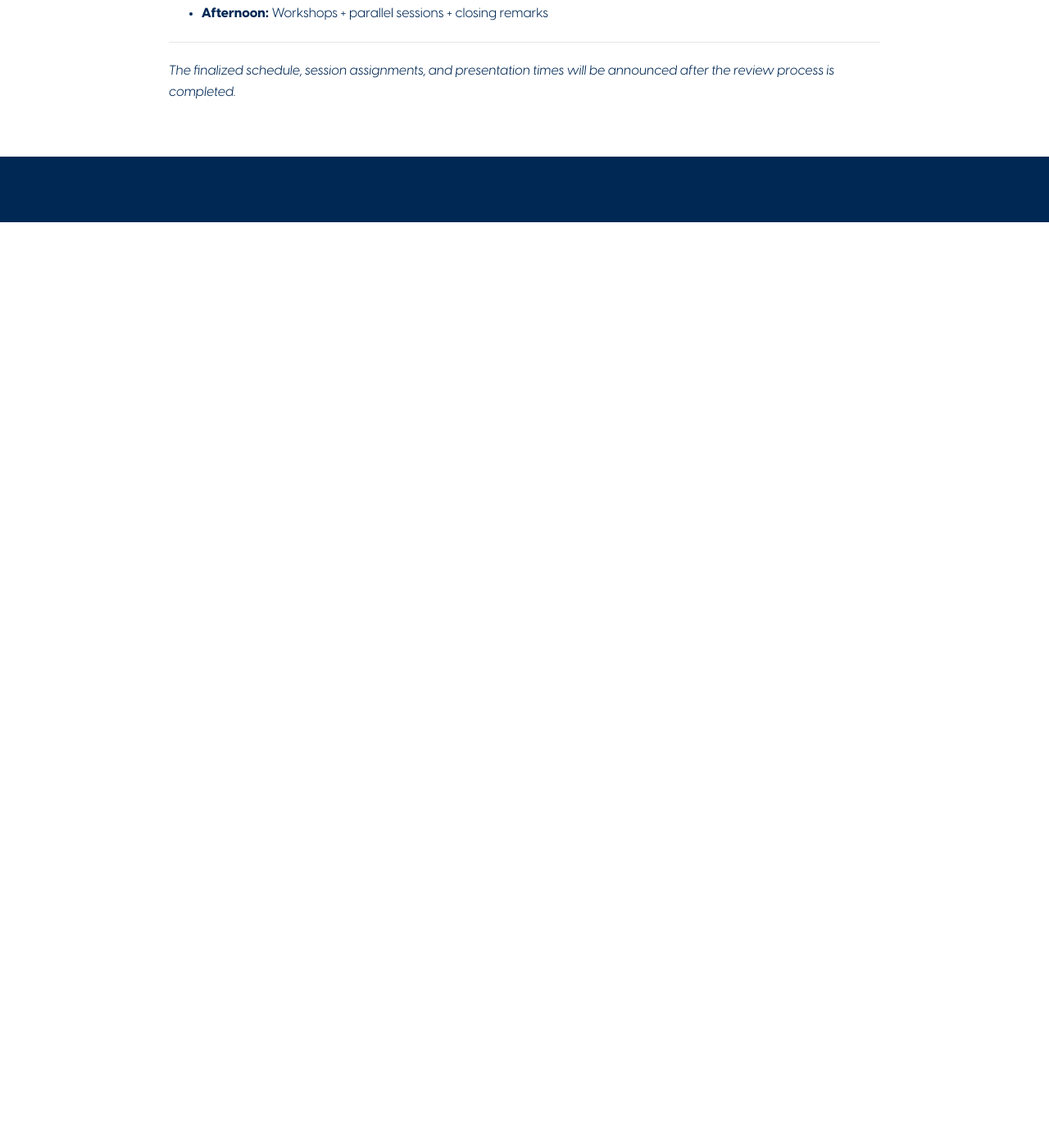
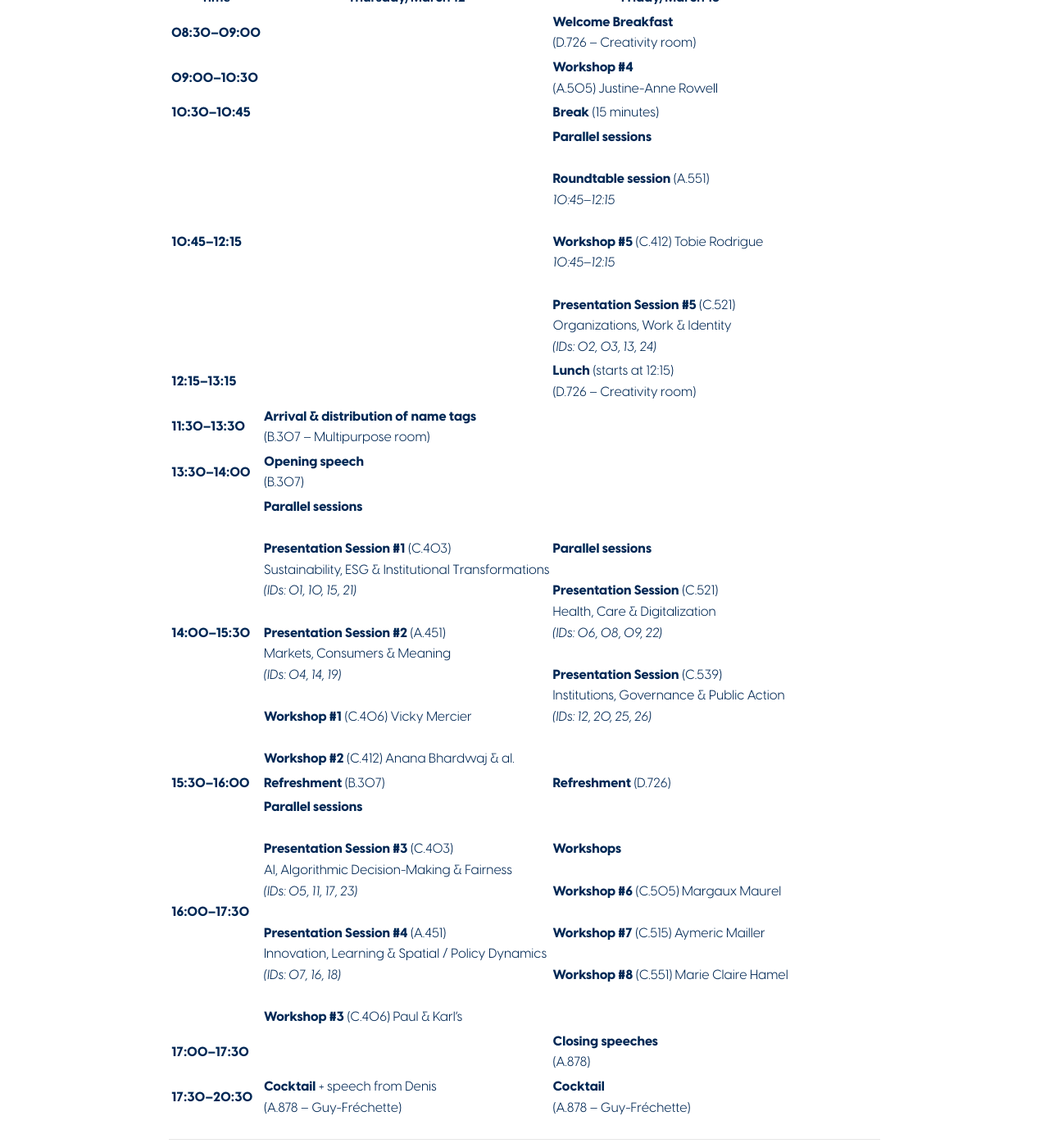
Before and after one commit to juanseripe/symposium2026, a Jekyll site: the page built from docs/en/programme.md, in a window 1280 px wide and 1400 px high, scrolled down 847 px. Shown: the whole window at 82% size. Built offline with Jekyll 4.4.1, drawn with Linux system fonts in a browser that asks for light colours; before the commit the page ends 1118 px from its top, so only the background shows below that; some of the changed text lies outside the part shown.

Commit message:
Try Final Program

```diff
--- a/docs/en/programme.md
+++ b/docs/en/programme.md
@@ -19,11 +19,169 @@ In addition, the program will include opening and closing remarks, as well as op
 
 ---
 
-### Preliminary Structure (Indicative)
+### Final Program
 
-- **Morning:** Welcome + parallel sessions (oral presentations / roundtables)
-- **Midday:** Lunch + networking
-- **Afternoon:** Workshops + parallel sessions + closing remarks
+ <h3>Schedule (Draft)</h3>
+
+<table>
+  <thead>
+    <tr>
+      <th>Time</th>
+      <th>Thursday, March 12</th>
+      <th>Friday, March 13</th>
+    </tr>
+  </thead>
+
+  <tbody>
+    <tr>
+      <td><strong>08:30–09:00</strong></td>
+      <td></td>
+      <td>
+        <strong>Welcome Breakfast</strong><br>
+        (D.726 – Creativity room)
+      </td>
+    </tr>
+
+    <tr>
+      <td><strong>09:00–10:30</strong></td>
+      <td></td>
+      <td>
+        <strong>Workshop #4</strong><br>
+        (A.505) Justine-Anne Rowell
+      </td>
+    </tr>
+
+    <tr>
+      <td><strong>10:30–10:45</strong></td>
+      <td></td>
+      <td><strong>Break</strong> (15 minutes)</td>
+    </tr>
+
+    <tr>
+      <td><strong>10:45–12:15</strong></td>
+      <td></td>
+      <td>
+        <strong>Parallel sessions</strong><br><br>
+        <strong>Roundtable session</strong> (A.551)<br>
+        <em>10:45–12:15</em><br><br>
+
+        <strong>Workshop #5</strong> (C.412) Tobie Rodrigue<br>
+        <em>10:45–12:15</em><br><br>
+
+        <strong>Presentation Session #5</strong> (C.521)<br>
+        Organizations, Work &amp; Identity<br>
+        <em>(IDs: 02, 03, 13, 24)</em>
+      </td>
+    </tr>
+
+    <tr>
+      <td><strong>12:15–13:15</strong></td>
+      <td></td>
+      <td>
+        <strong>Lunch</strong> (starts at 12:15)<br>
+        (D.726 – Creativity room)
+      </td>
+    </tr>
+
+    <tr>
+      <td><strong>11:30–13:30</strong></td>
+      <td>
+        <strong>Arrival &amp; distribution of name tags</strong><br>
+        (B.307 – Multipurpose room)
+      </td>
+      <td></td>
+    </tr>
+
+    <tr>
+      <td><strong>13:30–14:00</strong></td>
+      <td>
+        <strong>Opening speech</strong><br>
+        (B.307)
+      </td>
+      <td></td>
+    </tr>
+
+    <tr>
+      <td><strong>14:00–15:30</strong></td>
+      <td>
+        <strong>Parallel sessions</strong><br><br>
+        <strong>Presentation Session #1</strong> (C.403)<br>
+        Sustainability, ESG &amp; Institutional Transformations<br>
+        <em>(IDs: 01, 10, 15, 21)</em><br><br>
+
+        <strong>Presentation Session #2</strong> (A.451)<br>
+        Markets, Consumers &amp; Meaning<br>
+        <em>(IDs: 04, 14, 19)</em><br><br>
+
+        <strong>Workshop #1</strong> (C.406) Vicky Mercier<br><br>
+
+        <strong>Workshop #2</strong> (C.412) Anana Bhardwaj &amp; al.
+      </td>
+
+      <td>
+        <strong>Parallel sessions</strong><br><br>
+        <strong>Presentation Session</strong> (C.521)<br>
+        Health, Care &amp; Digitalization<br>
+        <em>(IDs: 06, 08, 09, 22)</em><br><br>
+
+        <strong>Presentation Session</strong> (C.539)<br>
+        Institutions, Governance &amp; Public Action<br>
+        <em>(IDs: 12, 20, 25, 26)</em>
+      </td>
+    </tr>
+
+    <tr>
+      <td><strong>15:30–16:00</strong></td>
+      <td><strong>Refreshment</strong> (B.307)</td>
+      <td><strong>Refreshment</strong> (D.726)</td>
+    </tr>
+
+    <tr>
+      <td><strong>16:00–17:30</strong></td>
+      <td>
+        <strong>Parallel sessions</strong><br><br>
+        <strong>Presentation Session #3</strong> (C.403)<br>
+        AI, Algorithmic Decision-Making &amp; Fairness<br>
+        <em>(IDs: 05, 11, 17, 23)</em><br><br>
+
+        <strong>Presentation Session #4</strong> (A.451)<br>
+        Innovation, Learning &amp; Spatial / Policy Dynamics<br>
+        <em>(IDs: 07, 16, 18)</em><br><br>
+
+        <strong>Workshop #3</strong> (C.406) Paul &amp; Karl’s
+      </td>
+
+      <td>
+        <strong>Workshops</strong><br><br>
+        <strong>Workshop #6</strong> (C.505) Margaux Maurel<br><br>
+        <strong>Workshop #7</strong> (C.515) Aymeric Mailler<br><br>
+        <strong>Workshop #8</strong> (C.551) Marie Claire Hamel
+      </td>
+    </tr>
+
+    <tr>
+      <td><strong>17:00–17:30</strong></td>
+      <td></td>
+      <td>
+        <strong>Closing speeches</strong><br>
+        (A.878)
+      </td>
+    </tr>
+
+    <tr>
+      <td><strong>17:30–20:30</strong></td>
+      <td>
+        <strong>Cocktail</strong> + speech from Denis<br>
+        (A.878 – Guy-Fréchette)
+      </td>
+      <td>
+        <strong>Cocktail</strong><br>
+        (A.878 – Guy-Fréchette)
+      </td>
+    </tr>
+
+  </tbody>
+</table>
 
 ---
 
```
